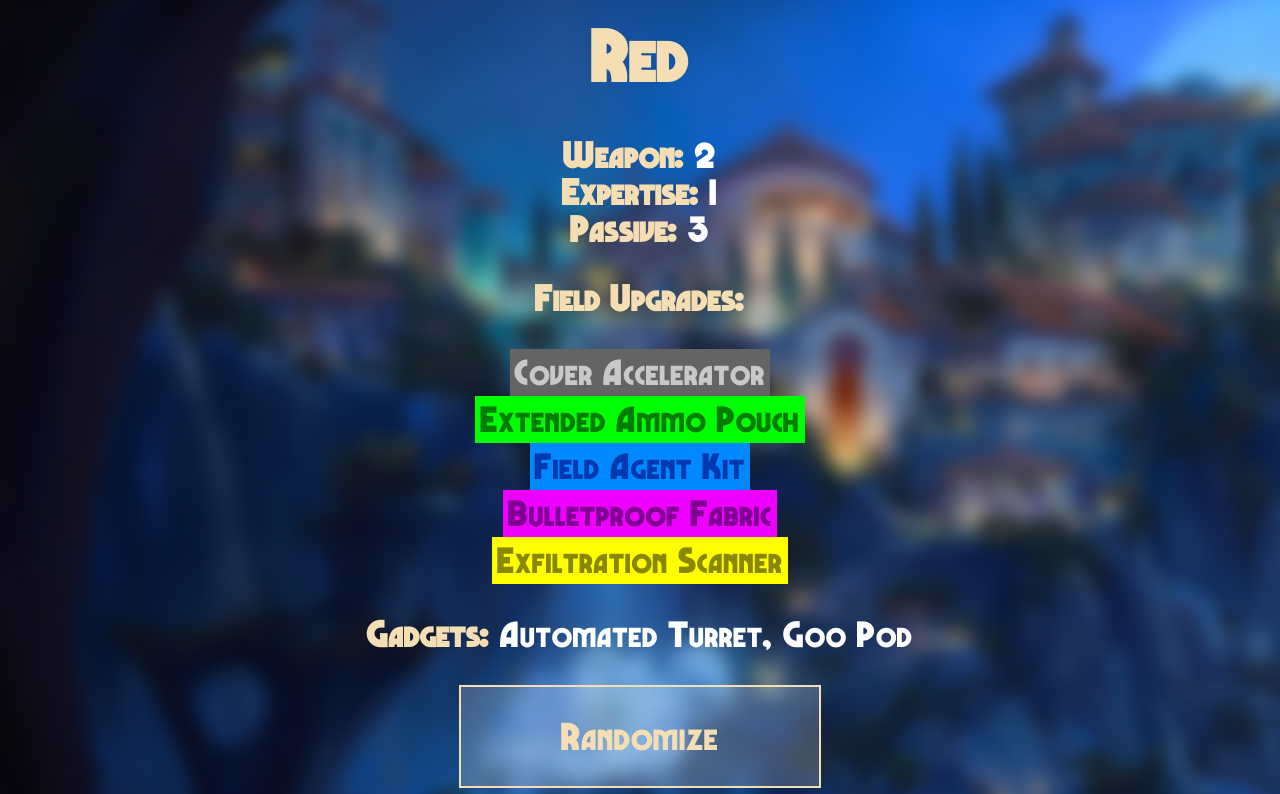
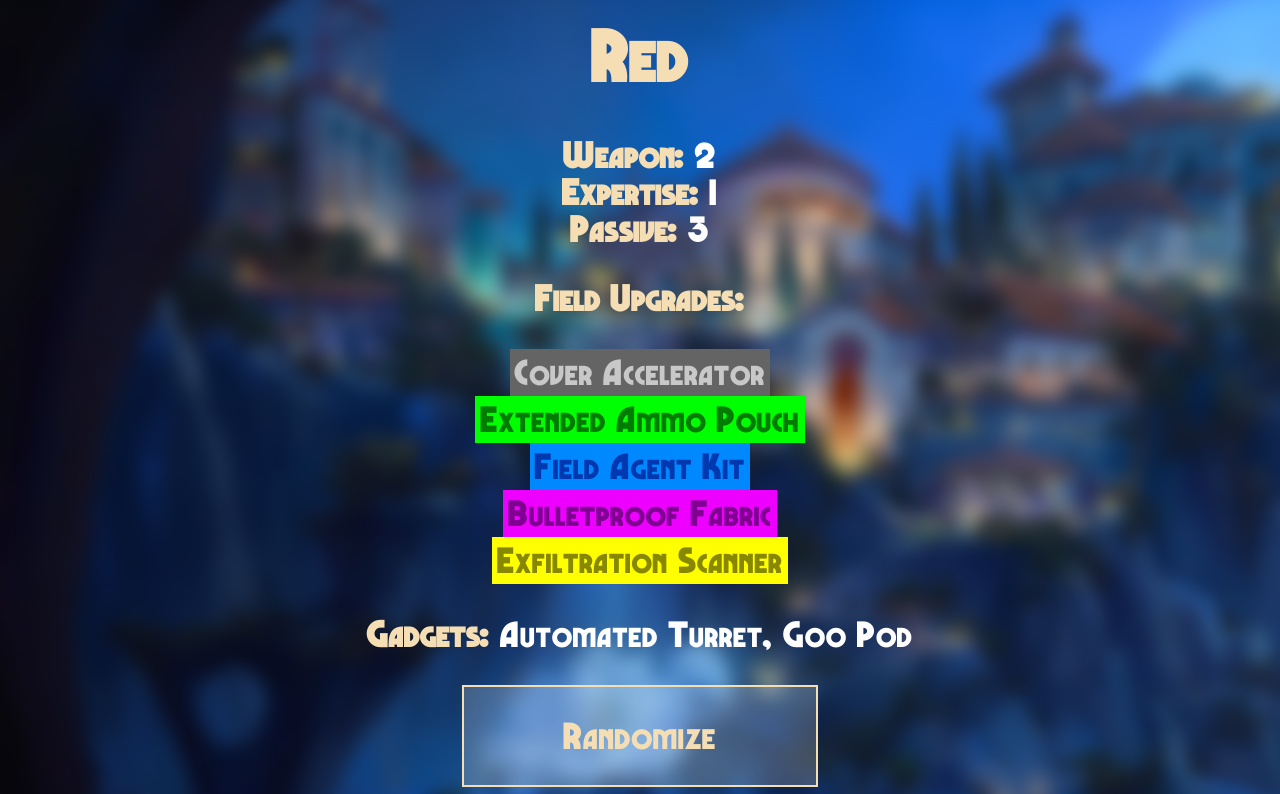
Before and after one commit to AquantiuM/AquantiuM.github.io, a plain HTML site: page index.html in a window 1280 px wide. In both pictures the pointer is over the button "Randomize". Shown: the part 125-919 px from the top of the page. Drawn offline with Linux system fonts and the light colour scheme.

Commit message:
Update index.html

```diff
--- a/index.html
+++ b/index.html
@@ -42,7 +42,7 @@
   button:hover {
     color:wheat;
     border: 2px solid wheat;
-    font-size:34px;
+    font-size:33px;
   }
   button:active {
     color: orange;
```
